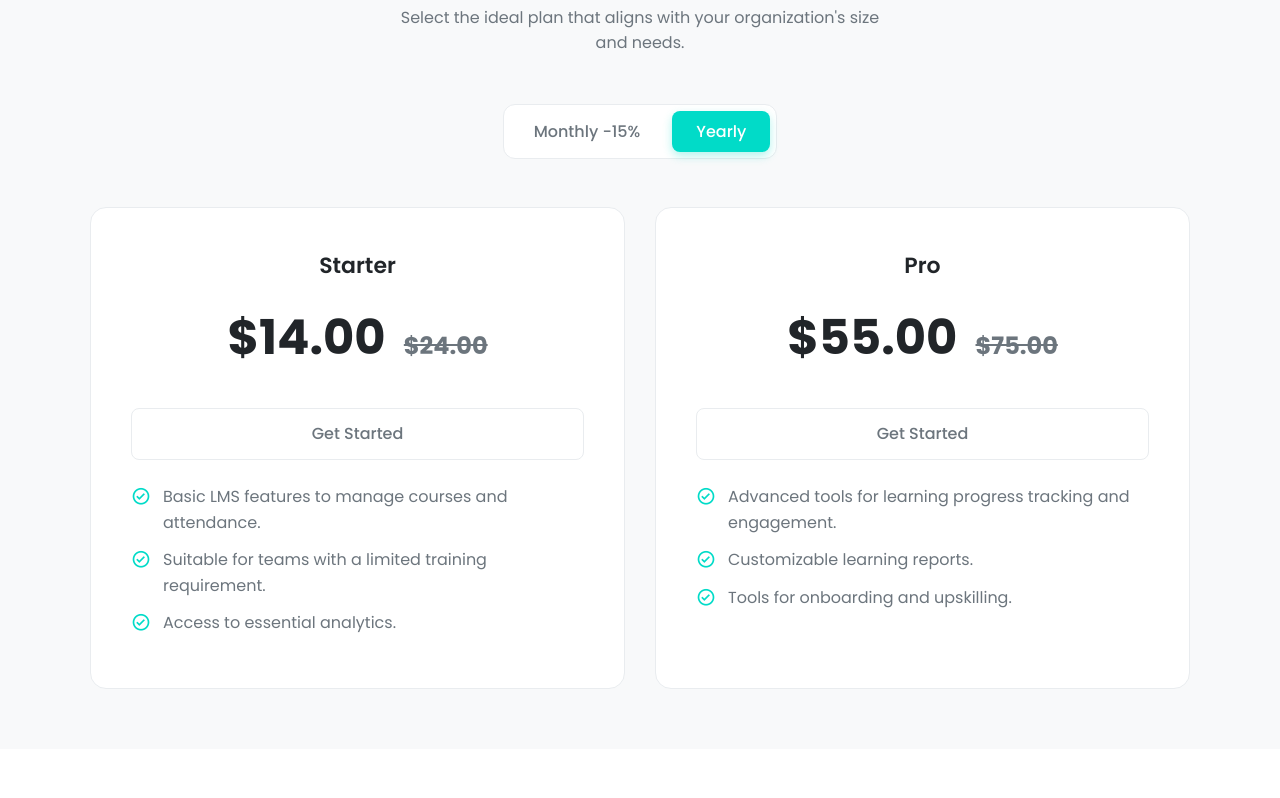
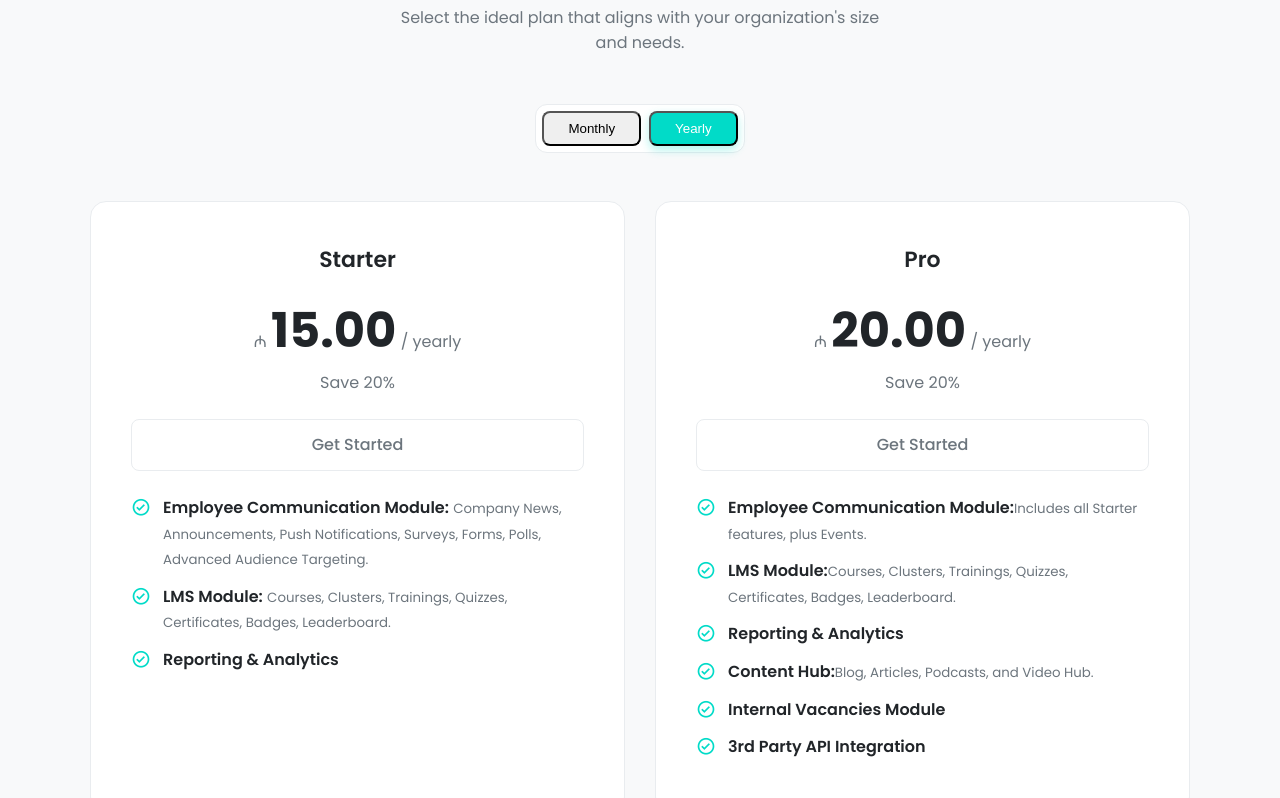
Before and after one commit to Nizamitahirov/Uplanding, a plain HTML site: page index.html in a window 1280 px wide. Shown: the part 2308-3106 px from the top of the page. Drawn offline with nearby package versions, Linux system fonts and the light colour scheme.

Commit message:
Update index.html

```diff
--- a/index.html
+++ b/index.html
@@ -152,36 +152,71 @@
         </section>
 
         <!-- Pricing Section -->
+        <!-- Pricing Section -->
 <section class="section" id="pricing">
     <div class="container fade-in">
         <h2 class="section-title">Flexible LMS <span class="highlight">pricing plans</span></h2>
         <p class="section-subtitle">Select the ideal plan that aligns with your organization's size and needs.</p>
+
         <div class="pricing-toggle">
             <div class="toggle-switch">
-                        <div class="toggle-btn">Monthly -15%</div>
-                        <div class="toggle-btn active">Yearly</div>
+                <button class="toggle-btn" id="monthly-btn">Monthly</button>
+                <button class="toggle-btn active" id="yearly-btn">Yearly</button>
             </div>
         </div>
 
         <div class="pricing-grid">
+            <!-- Starter Plan -->
             <div class="pricing-card">
                 <h3>Starter</h3>
-                        <div class="price">$14.00 <span class="strikethrough">$24.00</span></div>
+                <div class="price-display">
+                    <span class="price-currency">₼</span>
+                    <span class="price" data-monthly="1.50" data-yearly="15.00">15.00</span>
+                    <span class="billing-cycle">/ yearly</span>
+                </div>
+                <div class="save-badge visible">Save 20%</div>
                 <a href="#" class="btn btn-outline">Get Started</a>
                 <ul class="features-list">
-                            <li><i class='bx bx-check-circle'></i>Basic LMS features to manage courses and attendance.</li>
-                            <li><i class='bx bx-check-circle'></i>Suitable for teams with a limited training requirement.</li>
-                            <li><i class='bx bx-check-circle'></i>Access to essential analytics.</li>
+                    <li>
+                        <i class='bx bx-check-circle'></i>
+                        <div>
+                            <strong>Employee Communication Module:</strong>
+                            <small>Company News, Announcements, Push Notifications, Surveys, Forms, Polls, Advanced Audience Targeting.</small>
+                        </div>
+                    </li>
+                    <li>
+                        <i class='bx bx-check-circle'></i>
+                        <div>
+                            <strong>LMS Module:</strong>
+                            <small>Courses, Clusters, Trainings, Quizzes, Certificates, Badges, Leaderboard.</small>
+                        </div>
+                    </li>
+                    <li>
+                        <i class='bx bx-check-circle'></i>
+                        <div>
+                            <strong>Reporting & Analytics</strong>
+                        </div>
+                    </li>
                 </ul>
             </div>
+
+            <!-- Pro Plan -->
             <div class="pricing-card">
                 <h3>Pro</h3>
-                        <div class="price">$55.00 <span class="strikethrough">$75.00</span></div>
+                 <div class="price-display">
+                    <span class="price-currency">₼</span>
+                    <span class="price" data-monthly="2.00" data-yearly="20.00">20.00</span>
+                    <span class="billing-cycle">/ yearly</span>
+                </div>
+                <div class="save-badge visible">Save 20%</div>
                 <a href="#" class="btn btn-outline">Get Started</a>
                  <ul class="features-list">
-                            <li><i class='bx bx-check-circle'></i>Advanced tools for learning progress tracking and engagement.</li>
-                            <li><i class='bx bx-check-circle'></i>Customizable learning reports.</li>
-                            <li><i class='bx bx-check-circle'></i>Tools for onboarding and upskilling.</li>
+                     <li><i class='bx bx-check-circle'></i><div><strong>Employee Communication Module:</strong><small>Includes all Starter features, plus Events.</small></div></li>
+                     <li><i class='bx bx-check-circle'></i><div><strong>LMS Module:</strong><small>Courses, Clusters, Trainings, Quizzes, Certificates, Badges, Leaderboard.</small></div></li>
+                     <li><i class='bx bx-check-circle'></i><div><strong>Reporting & Analytics</strong></div></li>
+                     <li><i class='bx bx-check-circle'></i><div><strong>Content Hub:</strong><small>Blog, Articles, Podcasts, and Video Hub.</small></div></li>
+                     <li><i class='bx bx-check-circle'></i><div><strong>Internal Vacancies Module</strong></div></li>
+                     <li><i class='bx bx-check-circle'></i><div><strong>3rd Party API Integration</strong></div></li>
                 </ul>
             </div>
         </div>
```
Lines whose indentation alone changed are shown as unchanged.
